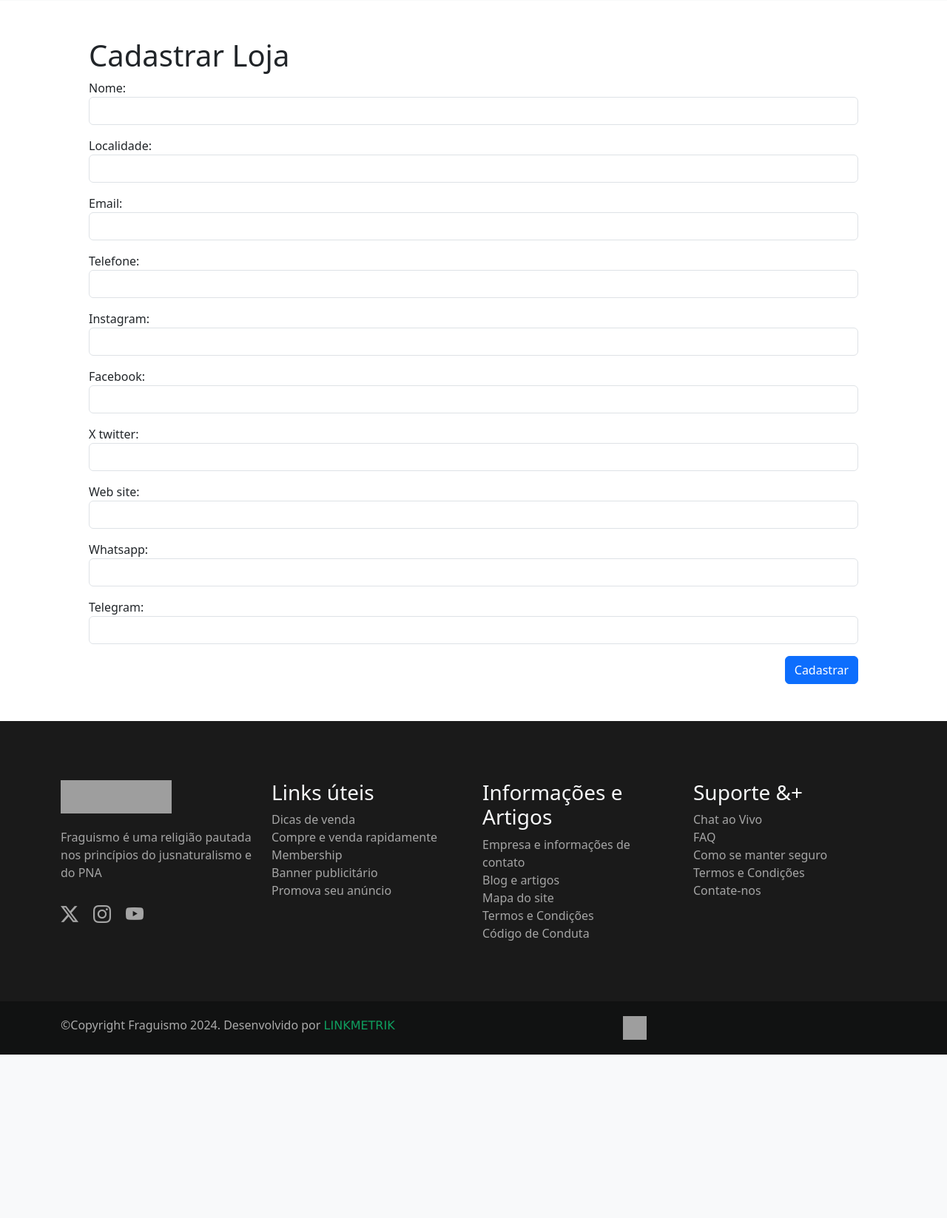
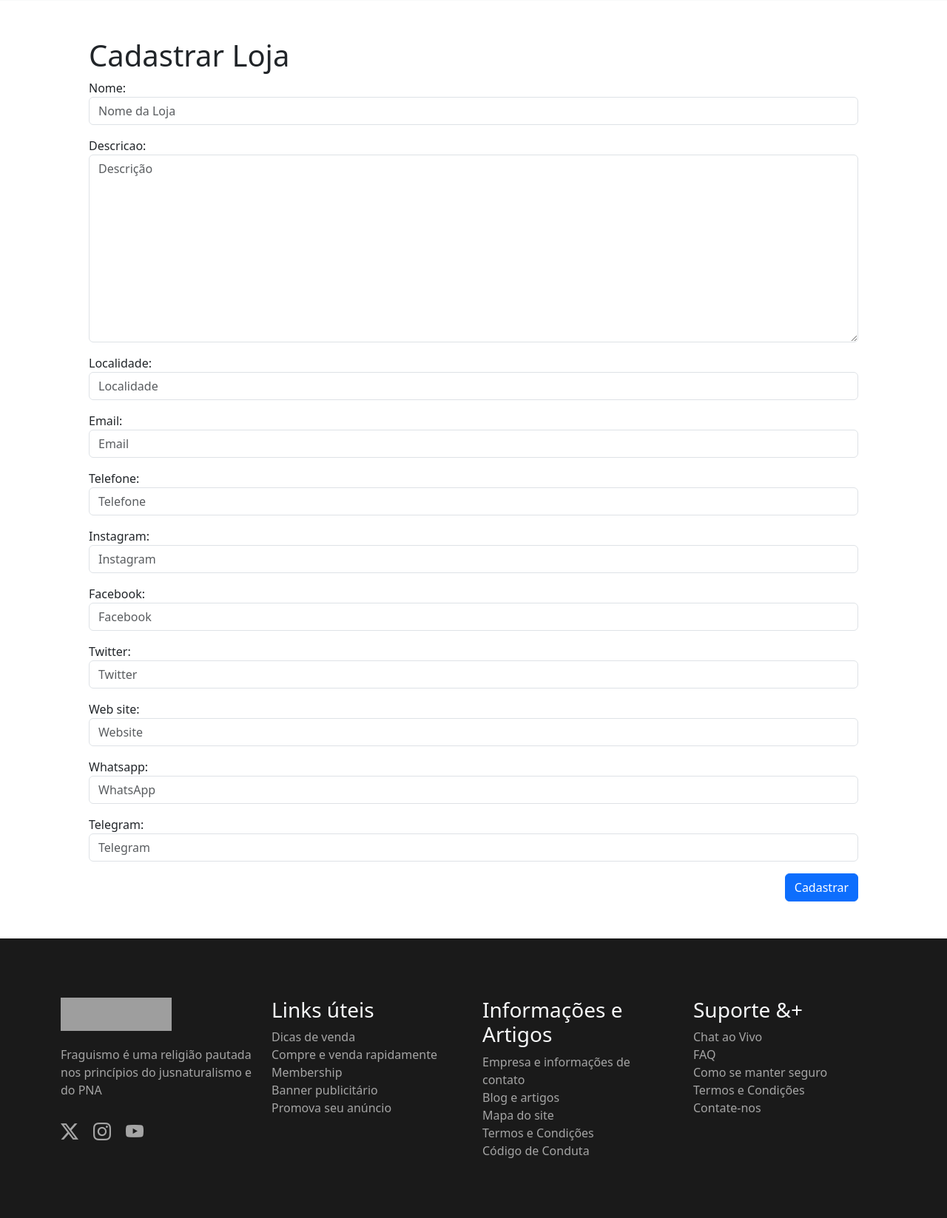
Before and after one commit to Fraguismo-org/fraguismo, a Django app: page /marketplace/loja/cadastrar/ in a window 1280 px wide. Shown: the part 263-1910 px from the top of the page at 74% size. Before the commit the page ends 1689 px from the top, so only its background shows below. Run offline with Django 4.2, Linux system fonts and the light colour scheme; the visitor is signed in with stand-in values (Sample User, id 1); some libraries are stand-ins or nearby versions; grey boxes are pictures that could not be loaded.

Commit message:
Logica de loja implementada

```diff
--- a/marketplace/forms/loja_form.py
+++ b/marketplace/forms/loja_form.py
@@ -1,14 +1,23 @@
 from django import forms
 from marketplace.models.loja import Loja
-
-
 
 class LojaForm(forms.ModelForm):
     class Meta:
         model = Loja
-        fields = ['nome', 'localidade', 'email', 'telefone', 'instagram', 'facebook', 'x_twitter', 'web_site', 'whatsapp', 'telegram']
-
-    def __init__(self, *args, **kwargs):
-        super(LojaForm, self).__init__(*args, **kwargs)
-        for field in self.fields:
-            self.fields[field].widget.attrs['class'] = 'form-control'
+        fields = [
+            'nome', 'descricao', 'localidade', 'email', 'telefone',
+            'instagram', 'facebook', 'twitter', 'web_site', 'whatsapp', 'telegram'
+        ]
+        widgets = {
+            'nome': forms.TextInput(attrs={'class': 'form-control', 'placeholder': 'Nome da Loja'}),
+            'descricao': forms.Textarea(attrs={'class': 'form-control', 'placeholder': 'Descrição'}),
+            'localidade': forms.TextInput(attrs={'class': 'form-control', 'placeholder': 'Localidade'}),
+            'email': forms.EmailInput(attrs={'class': 'form-control', 'placeholder': 'Email'}),
+            'telefone': forms.TextInput(attrs={'class': 'form-control', 'placeholder': 'Telefone'}),
+            'instagram': forms.TextInput(attrs={'class': 'form-control', 'placeholder': 'Instagram'}),
+            'facebook': forms.TextInput(attrs={'class': 'form-control', 'placeholder': 'Facebook'}),
+            'twitter': forms.TextInput(attrs={'class': 'form-control', 'placeholder': 'Twitter'}),
+            'web_site': forms.TextInput(attrs={'class': 'form-control', 'placeholder': 'Website'}),
+            'whatsapp': forms.TextInput(attrs={'class': 'form-control', 'placeholder': 'WhatsApp'}),
+            'telegram': forms.TextInput(attrs={'class': 'form-control', 'placeholder': 'Telegram'}),
+        }
--- a/marketplace/models/loja.py
+++ b/marketplace/models/loja.py
@@ -1,21 +1,25 @@
 from django.db import models
-from members.models.profile import Profile
 from datetime import date
-from members.models.users import User
-
+from uuid import uuid4
+from django.contrib.auth.models import User
 
 class Loja(models.Model):
     id = models.AutoField(primary_key=True)
-    profile = models.ForeignKey(Profile, on_delete=models.CASCADE, null=False)
-    user = models.ForeignKey(User, on_delete=models.CASCADE)
+    user = models.ForeignKey(User, on_delete=models.CASCADE)  # Relaciona a loja ao usuário
+    cod_loja = models.UUIDField(unique=True, default=uuid4, editable=False)  # Código único da loja
     nome = models.CharField(max_length=100, null=False)
-    created_at = models.DateField(default=date.today)
+    descricao = models.TextField(max_length=4096, null=True)  # Descrição da loja
     localidade = models.CharField(max_length=100, null=False)
     email = models.EmailField(max_length=200, unique=True, null=False)
     telefone = models.CharField(max_length=16, null=True, unique=True)
     instagram = models.CharField(max_length=100, null=True, unique=True)
     facebook = models.CharField(max_length=100, null=True, unique=True)
-    x_twitter = models.CharField(max_length=100, null=True, unique=True)
+    twitter = models.CharField(max_length=100, null=True, unique=True)
     web_site = models.CharField(max_length=100, null=True, unique=True)
     whatsapp = models.CharField(max_length=17, null=True, unique=True)
     telegram = models.CharField(max_length=17, null=True, unique=True)
+    created_at = models.DateField(default=date.today)
+    updated_at = models.DateTimeField(auto_now=True)  # Atualiza automaticamente
+
+    def __str__(self):
+        return f"{self.nome} - {self.cod_loja}"
--- a/marketplace/urls.py
+++ b/marketplace/urls.py
@@ -16,4 +16,5 @@ urlpatterns = [
     path('loja/cadastrar/', view=cadastrar_loja, name='cadastrar_loja'),
     path('loja/editar/<int:loja_id>/', editar_loja, name='editar_loja'),
     path('loja/deletar/<int:loja_id>/', deletar_loja, name='deletar_loja'),
+    path('loja/page/<uuid:cod_loja>/', page_loja, name='page_loja'),
 ]
--- a/marketplace/views/loja/loja_view.py
+++ b/marketplace/views/loja/loja_view.py
@@ -1,34 +1,32 @@
-from django.shortcuts import render, redirect
+from django.shortcuts import render, redirect, get_object_or_404
+from django.contrib.auth.decorators import login_required
+from django.contrib import messages
+from marketplace.models.loja import Loja
 from marketplace.forms.loja_form import LojaForm
-from marketplace.models.loja import Loja
-from django.contrib import messages
-from django.contrib.auth.decorators import login_required
-from django.shortcuts import get_object_or_404
+from datetime import datetime
 
-@login_required
+
+def listar_loja(request):
+    lojas = Loja.objects.filter(user=request.user)
+    return render(request, "loja/listar.html", {'lojas': lojas})
+
+
 def cadastrar_loja(request):
     if request.method == 'POST':
         form = LojaForm(request.POST)
         if form.is_valid():
             loja = form.save(commit=False)
-            loja.profile = request.user.profile  # Atribui o perfil do usuário logado
+            loja.user = request.user
             loja.save()
             messages.success(request, "Loja cadastrada com sucesso!")
             return redirect('listar_lojas')
     else:
         form = LojaForm()
-    return render(request, 'Loja/cadastrar.html', {'form': form})
+    return render(request, "loja/cadastrar.html", {'form': form})
 
 
-def listar_loja(request):
-    anuncios = Loja.objects.filter(user=request.user)
-    return render(request, "loja/listar.html", {'anuncios': anuncios})
-
-
-@login_required
-def editar_loja(request, loja_id):
-    loja = get_object_or_404(Loja, id=loja_id)
-
+def editar_loja(request, loja_id: int):
+    loja = get_object_or_404(Loja, id=loja_id, user=request.user)
     if request.method == 'POST':
         form = LojaForm(request.POST, instance=loja)
         if form.is_valid():
@@ -37,17 +35,17 @@ def editar_loja(request, loja_id):
             return redirect('listar_lojas')
     else:
         form = LojaForm(instance=loja)
-
-    return render(request, 'Loja/editar.html', {'form': form, 'loja': loja})
+    return render(request, "loja/editar.html", {'form': form, 'loja': loja})
 
 
-@login_required
-def deletar_loja(request, loja_id):
-    loja = get_object_or_404(Loja, id=loja_id)
-
+def deletar_loja(request, loja_id: int):
+    loja = get_object_or_404(Loja, id=loja_id, user=request.user)
     if request.method == 'POST':
         loja.delete()
         messages.success(request, "Loja deletada com sucesso!")
         return redirect('listar_lojas')
+    return render(request, 'loja/deletar.html', {'loja': loja})
 
-    return render(request, 'Loja/deletar.html', {'loja': loja})
+def page_loja(request, cod_loja):
+    loja = get_object_or_404(Loja, cod_loja=cod_loja)
+    return render(request, 'loja/page.html', {'loja': loja})
```
Also changed, not shown: marketplace/templates/Loja/listar.html (+4 -6 lines), marketplace/templates/Loja/page.html (added, +74 -0 lines).
